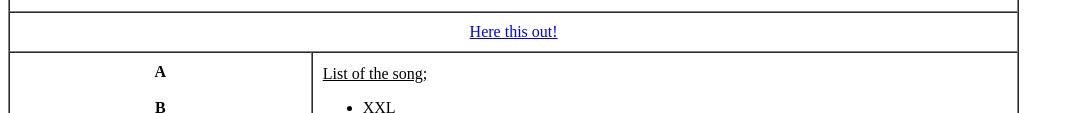
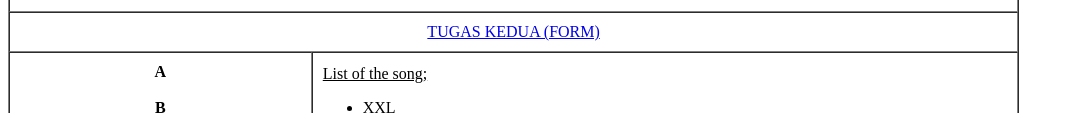
Before and after one commit to zerlinaaa/website-pertamaa, a plain HTML site: page index.html in a window 1280 px wide. Shown: the part 248-361 px from the top of the page, without its empty margins (0-1074 px from the left). Drawn offline with Linux system fonts and the light colour scheme.

Commit message:
Update index.html

```diff
--- a/index.html
+++ b/index.html
@@ -17,8 +17,7 @@
 
         <tr>
             <td colspan="2" align="center">
-                <a href="https://open.spotify.com/album/5w3zZsY4gg9M0L599NNmV2?si=AcibqKv5RZKh8Z2Rl8rM5g">Here this
-                    out!</a>
+                <a href="https://zerlinaaa.github.io/website-keduaaa/">TUGAS KEDUA (FORM)</a>
             </td>
         </tr>
 
```
